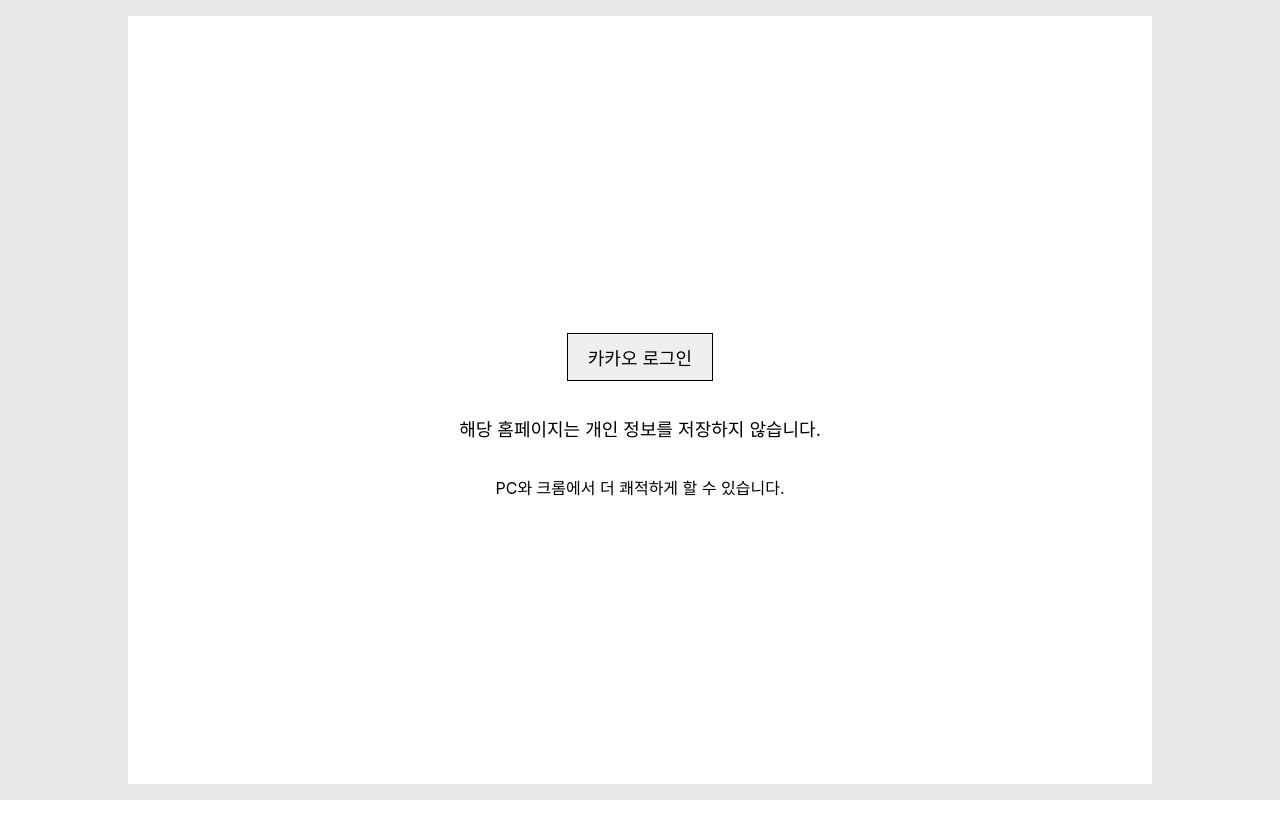
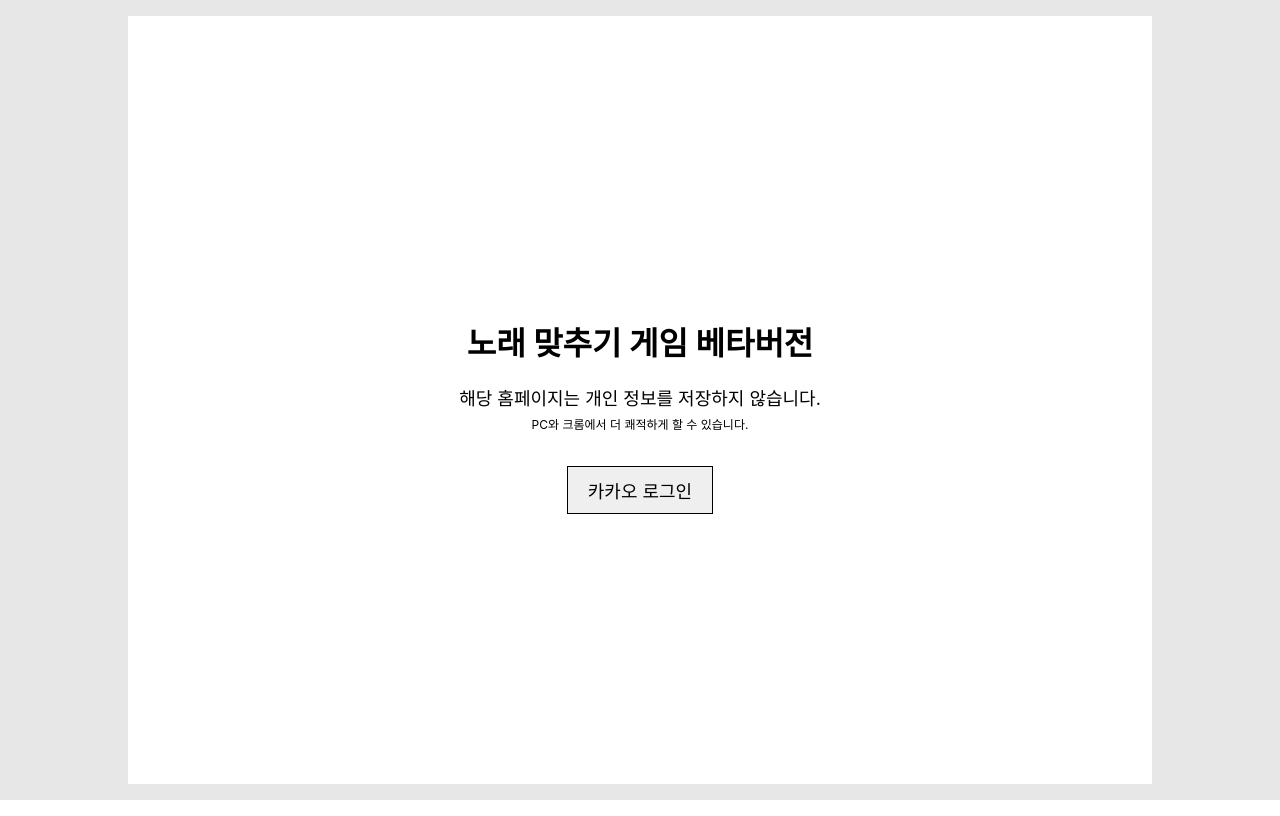
Before and after one commit to wockd9600/you7z-client, a React (Create React App) app: page / in a window 1280 px wide. Built offline with nearby package versions, Linux system fonts and the light colour scheme; no server answers.

Commit message:
notice beta version

```diff
--- a/src/pages/Login.tsx
+++ b/src/pages/Login.tsx
@@ -19,13 +19,13 @@
     };
 
     const text: CSSProperties = {
-        marginTop: "34px",
+        marginBottom: "5px",
         fontSize: "18px",
     };
 
     const smallText: CSSProperties = {
-        marginTop: "34px",
-        fontSize: "16px",
+        marginBottom: "34px",
+        fontSize: "12px",
     };
 
     useEffect(() => {
@@ -96,11 +96,12 @@
         <div>
             <div style={layout}>
                 {/* {y} */}
-                <KakaoButton />
+                <h1 style={{ marginBottom: "20px" }}>노래 맞추기 게임 베타버전</h1>
                 <p style={text}>해당 홈페이지는 개인 정보를 저장하지 않습니다.</p>
                 <div style={smallText}>
                     <p>PC와 크롬에서 더 쾌적하게 할 수 있습니다.</p>
                 </div>
+                <KakaoButton />
             </div>
         </div>
     );
```
